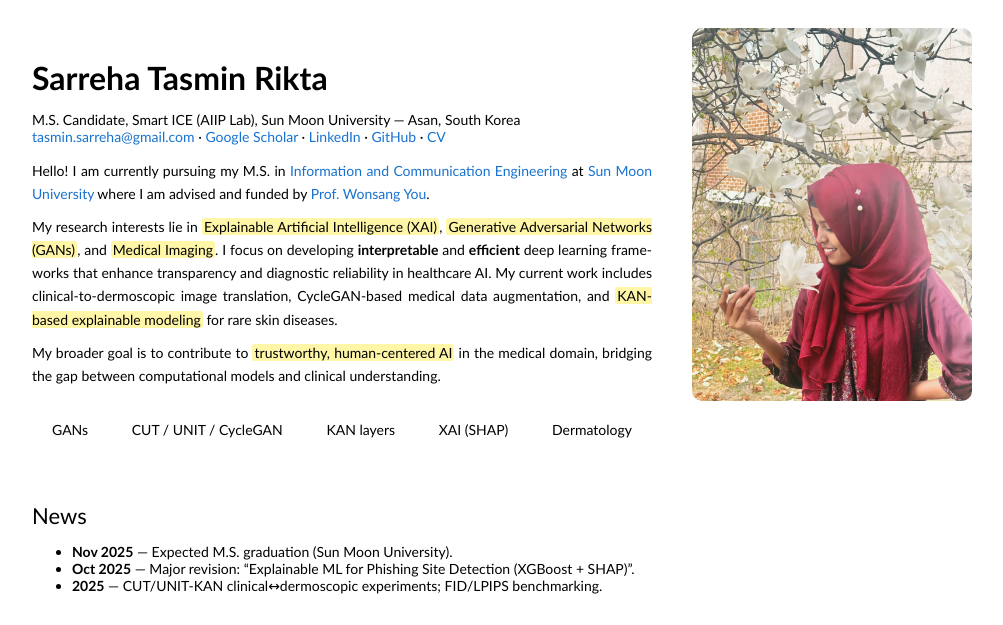
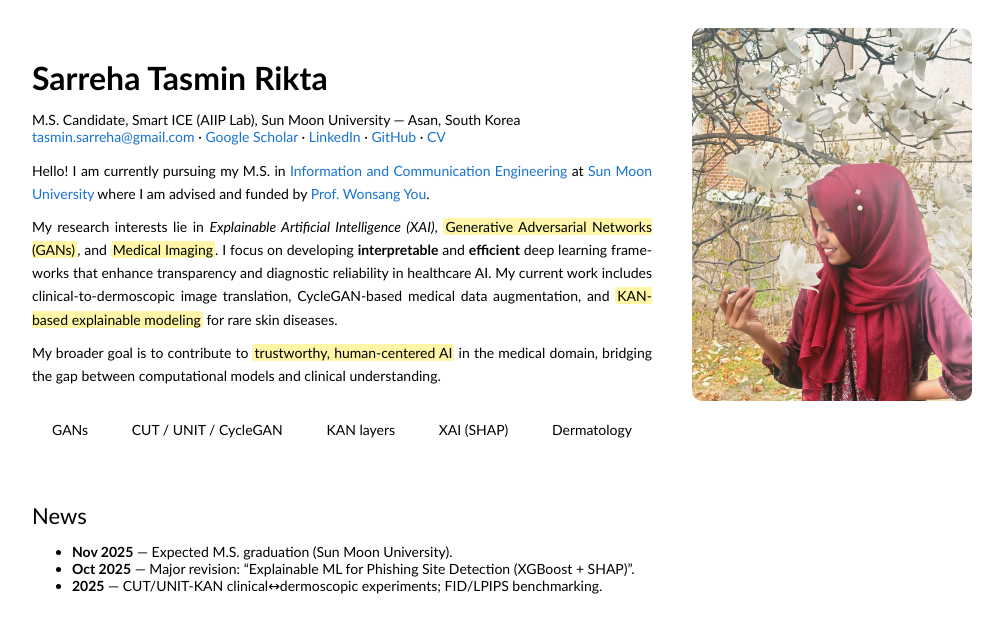
Before and after one commit to sarrehatasmin/sarrehatasmin.github.io, a plain HTML site: page index.html in a window 1280 px wide. Shown: the top 625 px of the page, without its empty margins (138-1141 px from the left). Drawn offline with Linux system fonts and the light colour scheme; files that its build step writes are made by us from their sources.

Commit message:
Update index.html

```diff
--- a/index.html
+++ b/index.html
@@ -31,7 +31,7 @@
       Hello! I am currently pursuing my M.S. in <a href="https://information.sunmoon.ac.kr/information/main.do">Information and Communication Engineering </a> at <a href="https://lily.sunmoon.ac.kr/MainDefault3.aspx"> Sun Moon University </a>  where I am advised and funded by <a href="https://www.wonsangyou.com/">Prof. Wonsang You</a>.
     </p>
     <p>
-      My research interests lie in <span class="hl">Explainable Artificial Intelligence (XAI)</span>, <span class="hl">Generative Adversarial Networks (GANs)</span>, and <span class="hl">Medical Imaging</span>. I focus on developing <span class="em">interpretable</span> and <span class="em">efficient</span> deep learning frameworks that enhance transparency and diagnostic reliability in healthcare AI. My current work includes clinical-to-dermoscopic image translation, CycleGAN-based medical data augmentation, and <span class="hl">KAN-based explainable modeling</span> for rare skin diseases.
+      My research interests lie in <em>Explainable Artificial Intelligence (XAI)</em>, <span class="hl">Generative Adversarial Networks (GANs)</span>, and <span class="hl">Medical Imaging</span>. I focus on developing <span class="em">interpretable</span> and <span class="em">efficient</span> deep learning frameworks that enhance transparency and diagnostic reliability in healthcare AI. My current work includes clinical-to-dermoscopic image translation, CycleGAN-based medical data augmentation, and <span class="hl">KAN-based explainable modeling</span> for rare skin diseases.
     </p>
     <p>
       My broader goal is to contribute to <span class="hl">trustworthy, human-centered AI</span> in the medical domain, bridging the gap between computational models and clinical understanding.
```
